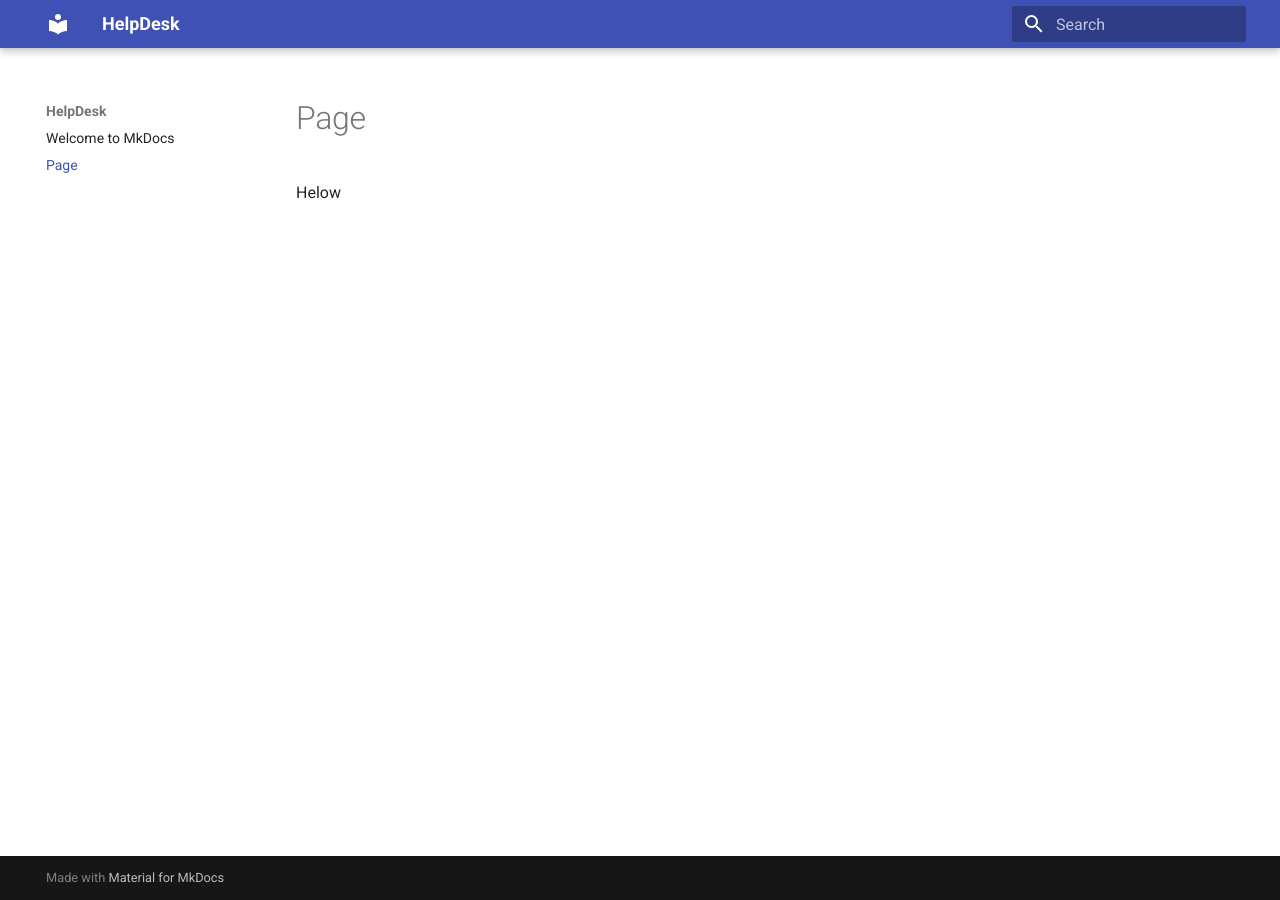
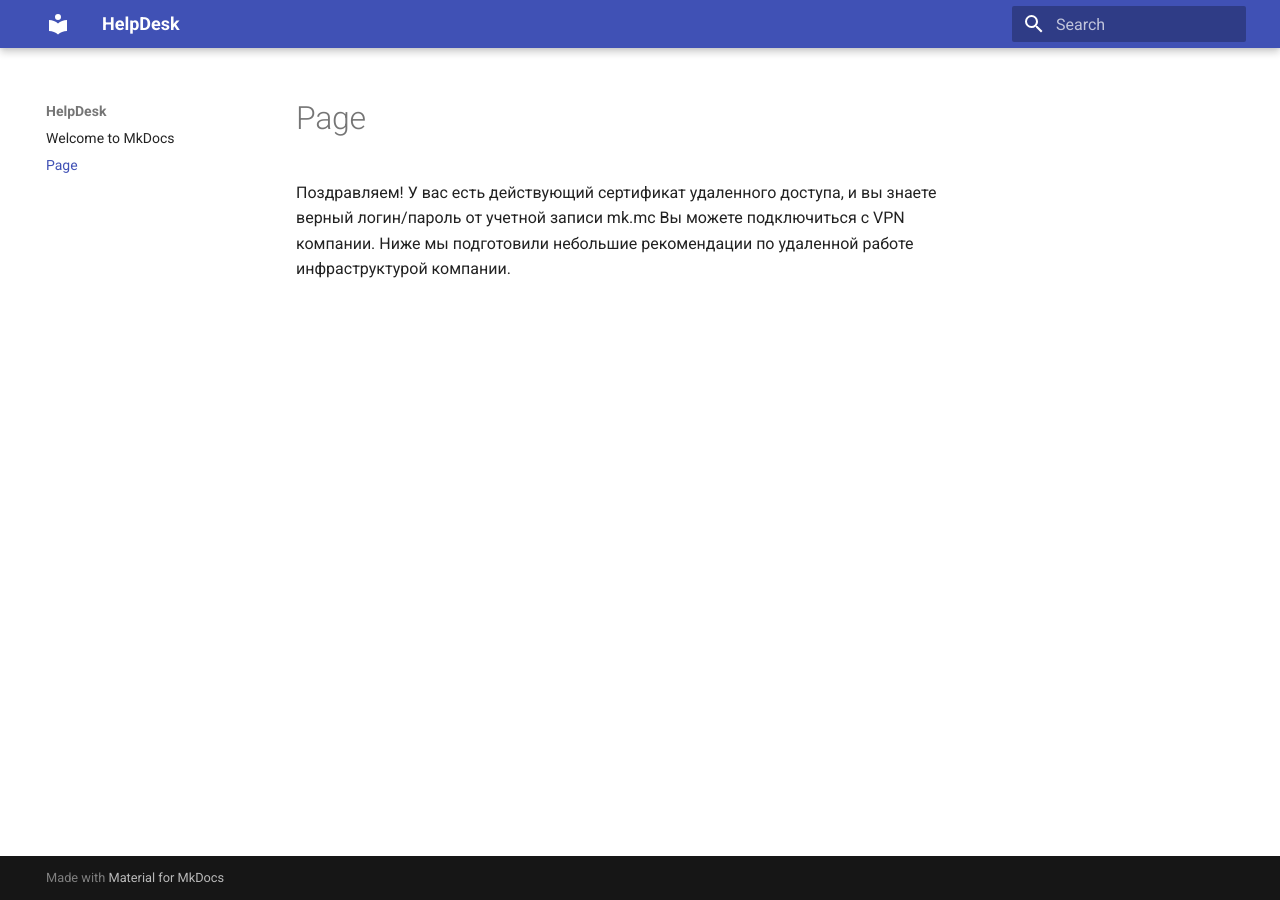
Before and after one commit to vladimirpotresov/mkdocs_demo, an MkDocs documentation site: the page built from docs/page.md, in a window 1280 px wide. Built offline with MkDocs 1.6.1 and Material for MkDocs 9.7.7, drawn with Linux system fonts in a browser that asks for light colours.

Commit message:
Update page.md

```diff
--- a/docs/page.md
+++ b/docs/page.md
@@ -1 +1,4 @@
-Helow
+Поздравляем!
+У вас есть действующий сертификат удаленного доступа, и вы знаете верный логин/пароль от учетной записи mk.mc
+Вы можете подключиться с VPN компании.
+Ниже мы подготовили небольшие рекомендации по удаленной работе инфраструктурой компании.
```
